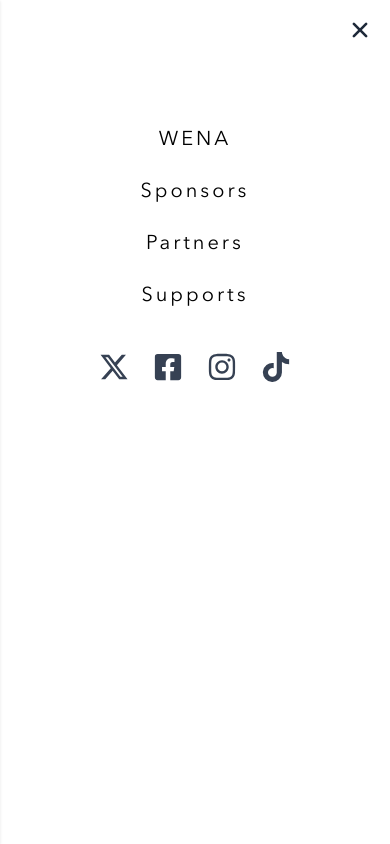
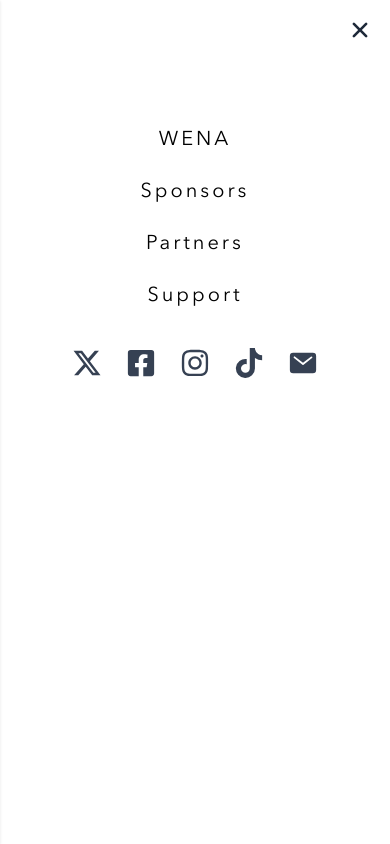
Before and after one commit to dodosebn/IIC_Wena-P, a Next.js app: page /Features in a window 390 px wide. Both pictures are taken after a click on the button 359 px from the left and 27 px from the top of the page. Shown: the top 844 px of the page. Built offline with nearby package versions, Linux system fonts and the light colour scheme.

Commit message:
ohmmmmsss

```diff
--- a/app/Features/NAVBAR/mobileNav.tsx
+++ b/app/Features/NAVBAR/mobileNav.tsx
@@ -6,13 +6,11 @@ import {
   FaFacebookSquare,
   FaInstagram,
   FaTiktok,
-  FaWhatsapp,
-  FaTwitter,
 } from 'react-icons/fa';
 import { IoClose, IoMail, IoMenu } from 'react-icons/io5';
+import { FaXTwitter } from 'react-icons/fa6';
+import { motion, AnimatePresence, Variants } from 'framer-motion';
 import TransitionLink from '@/app/utils/transitionLink';
-import { FaXTwitter } from 'react-icons/fa6';
-import { motion } from 'framer-motion';
 
 interface MobileNavProps {
   toggleSidebar: () => void;
@@ -21,6 +19,23 @@ interface MobileNavProps {
   handleMenuItemClick: (path: string) => void;
 }
 
+const containerVariant: Variants = {
+  hidden: { opacity: 0 },
+  visible: {
+    opacity: 1,
+    transition: { staggerChildren: 0.3, delayChildren: 0.7 },
+  },
+};
+
+const itemVariant: Variants = {
+  hidden: { opacity: 0, y: 20 },
+  visible: {
+    opacity: 1,
+    y: 0,
+    transition: { type: 'spring', bounce: 0.4 },
+  },
+};
+
 const MobileNav: React.FC<MobileNavProps> = ({
   toggleSidebar,
   handleMenu,
@@ -28,7 +43,6 @@ const MobileNav: React.FC<MobileNavProps> = ({
   handleMenuItemClick,
 }) => {
   const [isMenuOpen, setIsMenuOpen] = useState(false);
-  const [isAnimating, setIsAnimating] = useState(false);
   const [shareMessage, setShareMessage] = useState('');
 
   useEffect(() => {
@@ -37,79 +51,12 @@ const MobileNav: React.FC<MobileNavProps> = ({
   }, []);
 
   const toggleMenuOverlay = () => {
-    if (!isAnimating) {
-      if (isMenuOpen) {
-        setIsAnimating(true);
-      } else {
-        setIsMenuOpen(true);
-        setIsAnimating(false);
-      }
+    setIsMenuOpen((prev) => !prev);
     handleMenu();
-    }
   };
-
-  useEffect(() => {
-    if (isAnimating) {
-      const timer = setTimeout(() => {
-        setIsMenuOpen(false);
-        setIsAnimating(false);
-      }, 300);
-      return () => clearTimeout(timer);
-    }
-  }, [isAnimating]);
 
   return (
     <div className="md:hidden relative">
-      {/*
-      {showTitleOnly ? (
-        <div className="flex items-center justify-between px-4 border-b border-gray-400 h-14">
-          <div className="flex justify-center">
-            <h1 className="text-xl font-bold">W</h1>
-          </div>
-          <div className="h-full border-l border-gray-400 flex items-center px-3">
-            <span className="text-gray-500 text-sm pr-2">SHARE THIS:</span>
-            <div className="space-x-4 flex">
-              {shareMessage && (
-                <>
-                  <a
-                    href={`https://twitter.com/intent/tweet?text=${shareMessage}`}
-                    target="_blank"
-                    rel="noopener noreferrer"
-                    className="h-[3.5rem] border-l border-gray-200 flex justify-center items-center pl-2"
-                  >
-                    <FaSquareXTwitter size={24} />
-                  </a>
-                  <a
-                    href={`https://www.facebook.com/sharer/sharer.php?u=${shareMessage}`}
-                    target="_blank"
-                    rel="noopener noreferrer"
-                    className="h-[3.5rem] border-l border-gray-200 flex justify-center items-center pl-2"
-                  >
-                    <FaFacebookSquare size={24} />
-                  </a>
-                  <a
-                    href={`https://wa.me/?text=${shareMessage}`}
-                    target="_blank"
-                    rel="noopener noreferrer"
-                    className="h-[3.5rem] border-l border-gray-200 flex justify-center items-center pl-2"
-                  >
-                    <FaWhatsapp size={24} />
-                  </a>
-                  <a
-                    href={`mailto:?subject=Check this out!&body=${shareMessage}`}
-                    target="_blank"
-                    rel="noopener noreferrer"
-                    className="h-[3.5rem] border-l border-gray-200 flex justify-center items-center pl-2"
-                  >
-                    <IoMail size={24} />
-                  </a>
-                </>
-              )}
-            </div>
-          </div>
-        </div>
-      ) : (
-      */}
       <div className="flex justify-between items-center border-b border-gray-400 h-14">
         <div className="h-full border-r border-gray-400 flex items-center px-4">
           <button onClick={toggleSidebar} aria-label="Toggle sidebar">
@@ -118,12 +65,12 @@ const MobileNav: React.FC<MobileNavProps> = ({
         </div>
         <div className="flex justify-center">
           <TransitionLink href="/">
-            <span className=" tracking-[0.2rem] text-[1rem]">
+            <span className="tracking-[0.2rem] text-[1rem] font-bold">
               THE WENA PROJECT
             </span>
           </TransitionLink>
         </div>
-        <div className="h-full border-l border-gray-400 flex items-center text-center justify-center px-4">
+        <div className="h-full border-l border-gray-400 flex items-center px-4">
           <button
             onClick={toggleMenuOverlay}
             className="flex flex-col items-center"
@@ -133,42 +80,92 @@ const MobileNav: React.FC<MobileNavProps> = ({
           </button>
         </div>
       </div>
-      {/* ) */}
 
-
-      {(isMenuOpen || isAnimating) && (
+      <AnimatePresence>
+        {isMenuOpen && (
           <motion.div
-            className="fixed inset-0 bg-[#fff] z-50"
-            initial={{ y: "100%" }}
+            className="fixed inset-0 bg-white z-50 flex flex-col"
+            initial={{ y: '100%' }}
             animate={{ y: 0 }}
-            exit={{ y: "100%" }}
-            transition={{ duration: 0.6, ease: "easeInOut" }} >
-          <div className="flex justify-end p-4">
+            exit={{ y: '100%' }}
+            transition={{ duration: 0.6, ease: 'easeInOut' }}
+          >
+            <motion.div className="flex justify-end p-4" variants={itemVariant}>
               <button onClick={toggleMenuOverlay} aria-label="Close menu">
                 <IoClose size={28} className="text-gray-800" />
               </button>
-          </div>
-          <div className="flex flex-col items-center space-y-6 text-xl font-medium text-gray-800 mt-16">
-            <ul className="flex flex-col items-center space-y-6">
-              {['WENA', 'Sponsors', 'Partners', 'Supports'].map((itm, ndx) => (
-                <li key={ndx}>
+            </motion.div>
+
+            <motion.ul
+              className="flex flex-col items-center space-y-6 text-xl font-medium text-gray-800 mt-16"
+              variants={containerVariant}
+              initial="hidden"
+              animate="visible"
+              exit="hidden"
+            >
+              {['WENA', 'Sponsors', 'Partners', 'Support'].map((item, idx) => (
+                <motion.li key={idx} variants={itemVariant}>
                   <button
                     onClick={() => handleMenuItemClick('/features')}
-                    className="hover:text-blue-400 tracking-[3px] text-xl text-black transition block w-full bg-transparent border-none"
+                    className="hover:text-blue-400 tracking-[3px] text-xl text-black transition"
                   >
-                    {itm}
+                    {item}
                   </button>
-                </li>
+                </motion.li>
               ))}
-            </ul>
-            <div className="flex pt-5 gap-6 text-3xl text-gray-700">
+            </motion.ul>
+
+            <motion.div
+              className="flex justify-center gap-6 pt-10 text-3xl text-gray-700"
+              variants={containerVariant}
+              initial="hidden"
+              animate="visible"
+              exit="hidden"
+            >
+              <motion.a
+                href="https://twitter.com"
+                target="_blank"
+                rel="noopener noreferrer"
+                variants={itemVariant}
+              >
                 <FaXTwitter />
+              </motion.a>
+              <motion.a
+                href="https://facebook.com"
+                target="_blank"
+                rel="noopener noreferrer"
+                variants={itemVariant}
+              >
                 <FaFacebookSquare />
+              </motion.a>
+              <motion.a
+                href="https://instagram.com"
+                target="_blank"
+                rel="noopener noreferrer"
+                variants={itemVariant}
+              >
                 <FaInstagram />
+              </motion.a>
+              <motion.a
+                href="https://tiktok.com"
+                target="_blank"
+                rel="noopener noreferrer"
+                variants={itemVariant}
+              >
                 <FaTiktok />
-            </div>
-          </div>
-</motion.div>      )}
+              </motion.a>
+              <motion.a
+                href={`mailto:?subject=Check this out&body=${shareMessage}`}
+                target="_blank"
+                rel="noopener noreferrer"
+                variants={itemVariant}
+              >
+                <IoMail />
+              </motion.a>
+            </motion.div>
+          </motion.div>
+        )}
+      </AnimatePresence>
     </div>
   );
 };
```
Lines whose indentation alone changed are shown as unchanged.
